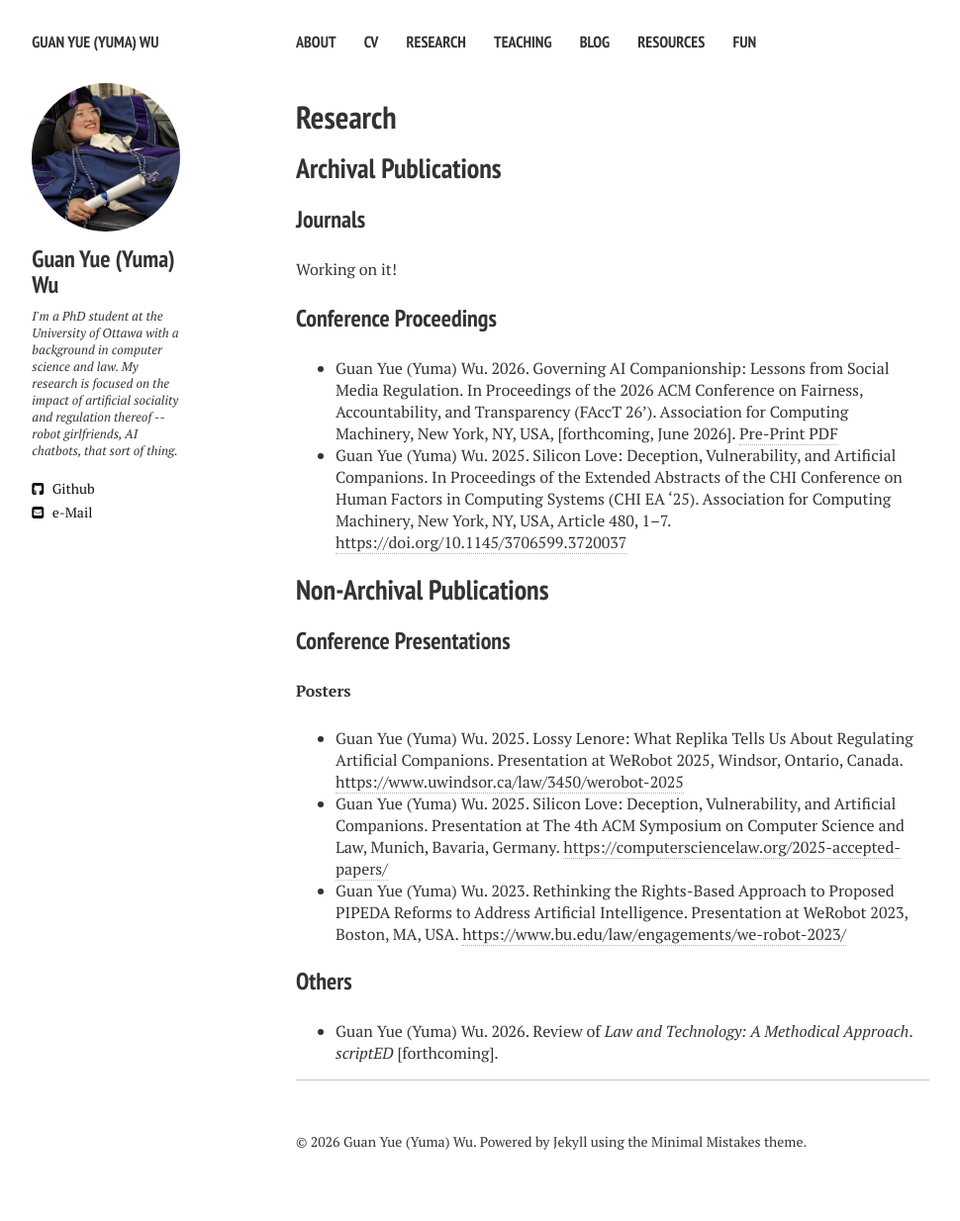
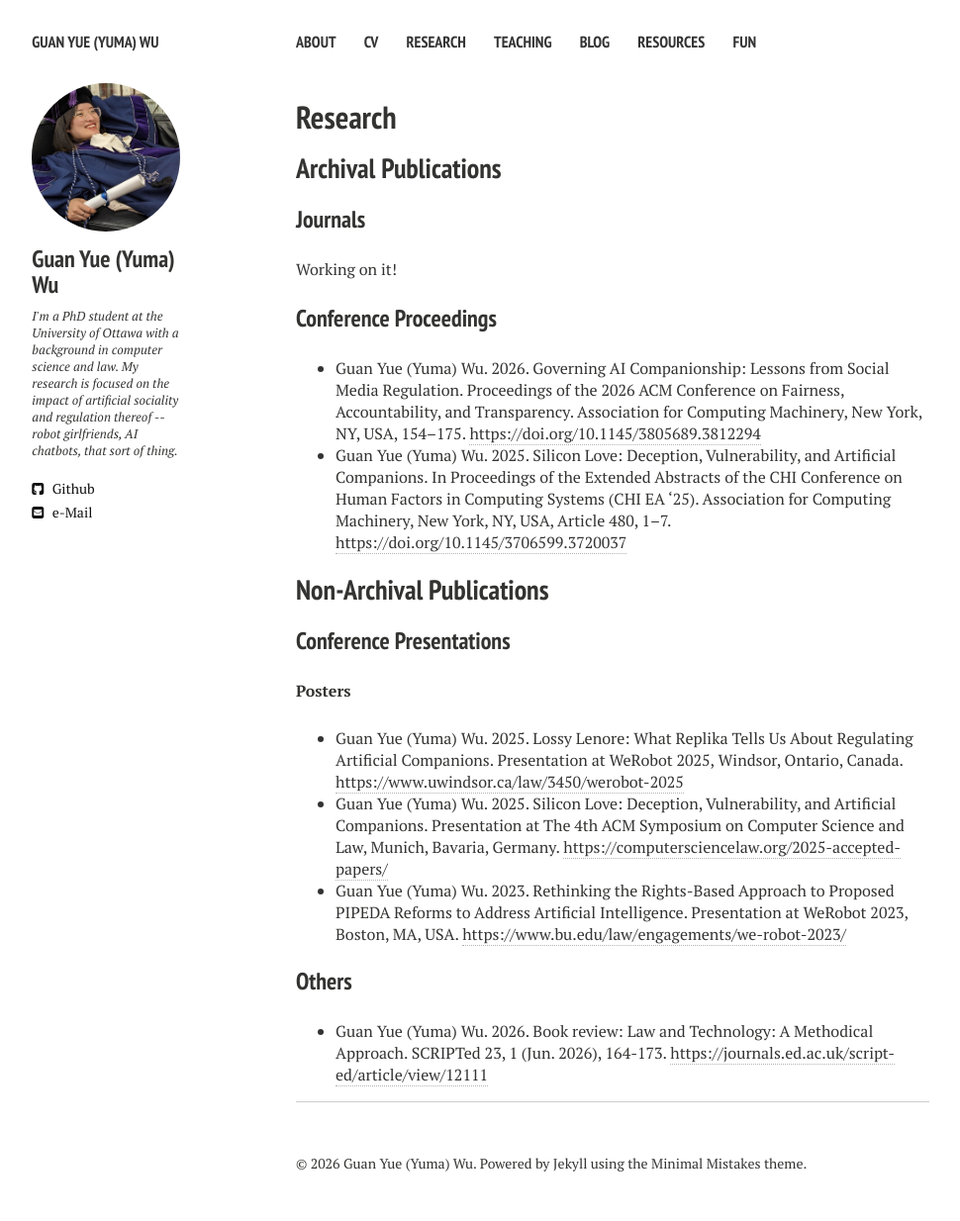
Before and after one commit to yuma-wu/yuma-wu.github.io, a Jekyll site: the page built from _pages/research.md, in a window 1280 px wide. Shown: the whole page at 99% size, without its empty margins (21-991 px from the left). Built offline with Jekyll 4.4.1, drawn with Linux system fonts in a browser that asks for light colours; nearby versions of some CDN libraries; before the commit the page ends 1212 px from its top, so only the background shows below that.

Commit message:
Updated website to reflect FAccT and SCRIPTed publications

```diff
--- a/_pages/research.md
+++ b/_pages/research.md
@@ -12,7 +12,7 @@ Working on it!
 
 ### Conference Proceedings
 
-- Guan Yue (Yuma) Wu. 2026. Governing AI Companionship: Lessons from Social Media Regulation. In Proceedings of the 2026 ACM Conference on Fairness, Accountability, and Transparency (FAccT 26'). Association for Computing Machinery, New York, NY, USA, \[forthcoming, June 2026]. [Pre-Print PDF](../assets/FAccT_2026.pdf)
+- Guan Yue (Yuma) Wu. 2026. Governing AI Companionship: Lessons from Social Media Regulation. Proceedings of the 2026 ACM Conference on Fairness, Accountability, and Transparency. Association for Computing Machinery, New York, NY, USA, 154–175. [https://doi.org/10.1145/3805689.3812294](https://doi.org/10.1145/3805689.3812294)
 - Guan Yue (Yuma) Wu. 2025. Silicon Love: Deception, Vulnerability, and Artificial Companions. In Proceedings of the Extended Abstracts of the CHI Conference on Human Factors in Computing Systems (CHI EA '25). Association for Computing Machinery, New York, NY, USA, Article 480, 1–7. [https://doi.org/10.1145/3706599.3720037](https://doi.org/10.1145/3706599.3720037)
 
 ## Non-Archival Publications
@@ -27,4 +27,4 @@ Working on it!
 
 ### Others
 
-- Guan Yue (Yuma) Wu. 2026. Review of *Law and Technology: A Methodical Approach*. *scriptED* \[forthcoming].
+- Guan Yue (Yuma) Wu. 2026. Book review: Law and Technology: A Methodical Approach. SCRIPTed 23, 1 (Jun. 2026), 164-173. [https://journals.ed.ac.uk/script-ed/article/view/12111](https://journals.ed.ac.uk/script-ed/article/view/12111)
```
Also changed, not shown: index.md (+2 -1 lines).
